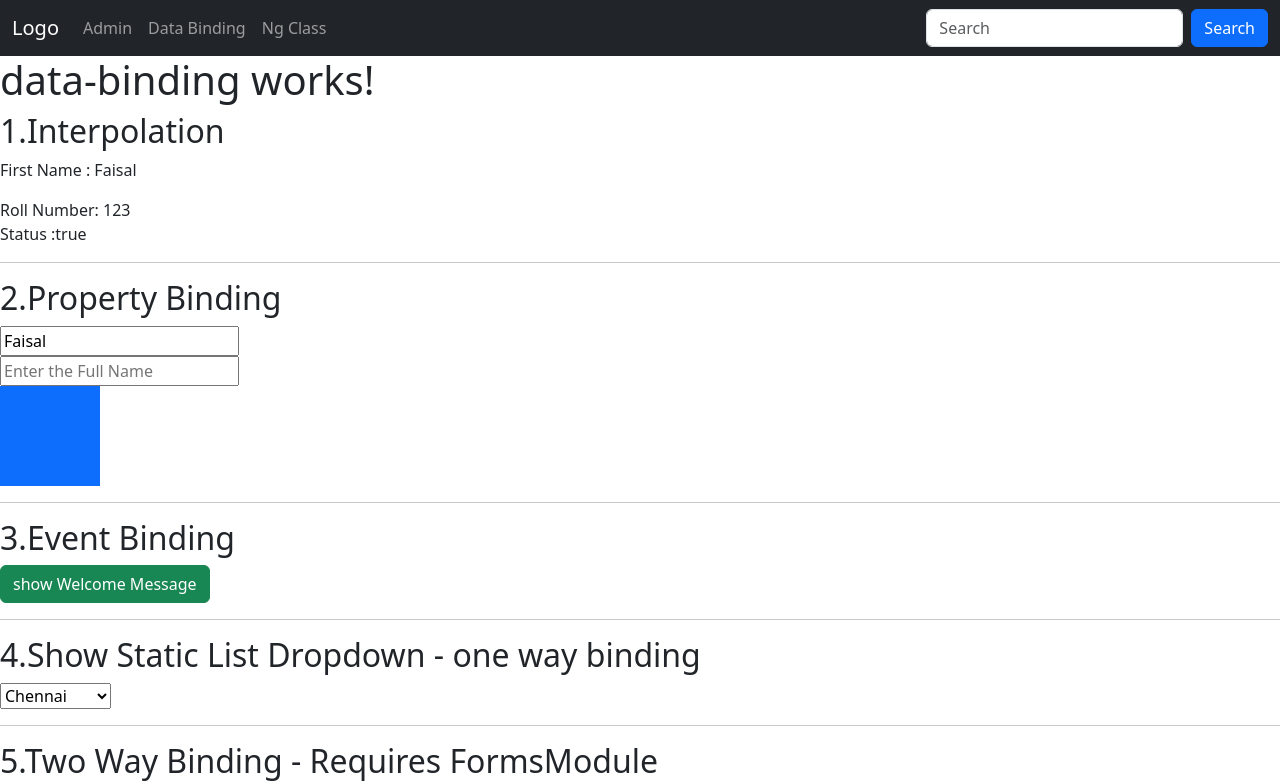
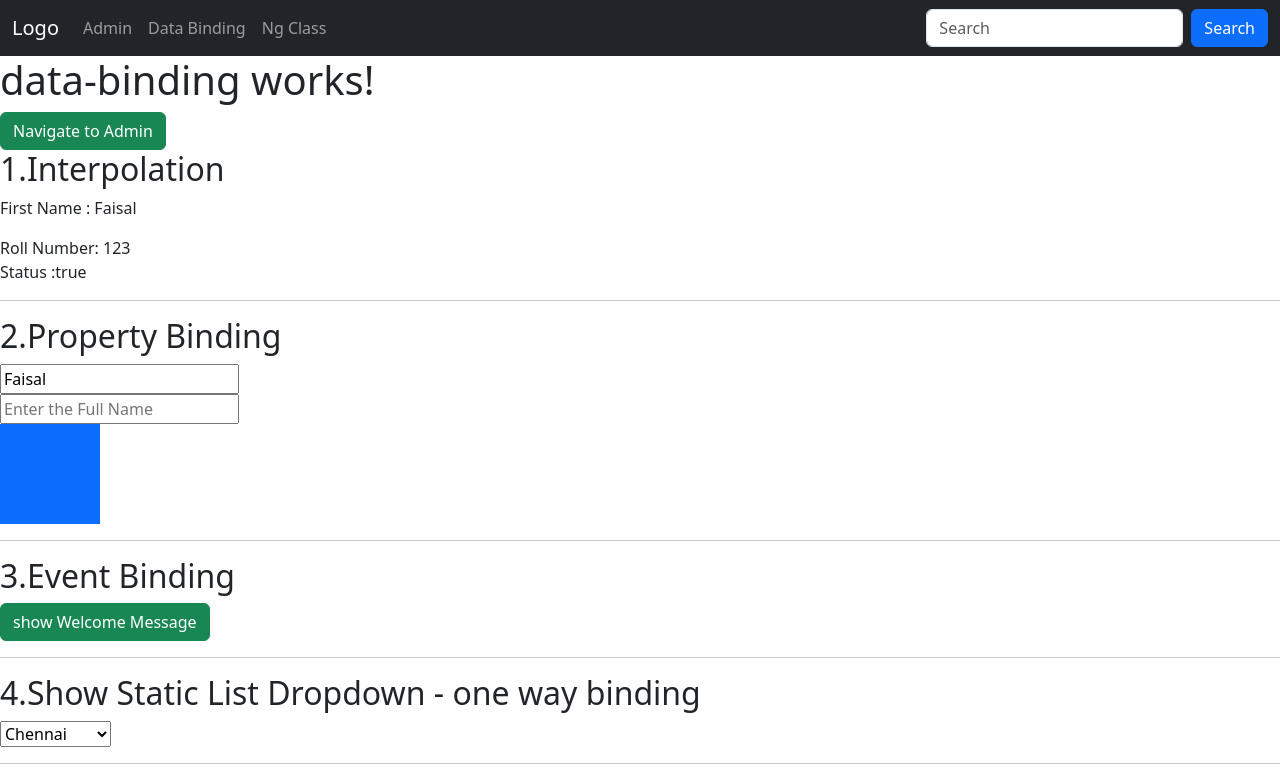
Before and after one commit to moh-faisal85/AngularJS, an Angular app in the folder Training.Angular19.Project/: page /dataBinding in a window 1280 px wide. Shown: the top 784 px of the page. Built offline with nearby package versions, Linux system fonts and the light colour scheme.

Commit message:
Part-9-Angular19-Navigate page by clicking button event and routerLink

```diff
--- a/Training.Angular19.Project/src/app/components/admin/admin.component.html
+++ b/Training.Angular19.Project/src/app/components/admin/admin.component.html
@@ -1 +1,2 @@
 <p class="text-welcome">admin works!</p>
+<button class="btn btn-primary" routerLink="/ng-class">Navigate to NgClass</button>
--- a/Training.Angular19.Project/src/app/components/admin/admin.component.ts
+++ b/Training.Angular19.Project/src/app/components/admin/admin.component.ts
@@ -1,8 +1,9 @@
 import { Component } from '@angular/core';
+import { RouterLink } from '@angular/router';
 
 @Component({
   selector: 'app-admin',
-  imports: [],
+  imports: [RouterLink],
   templateUrl: './admin.component.html',
   styleUrl: './admin.component.css'
 })
--- a/Training.Angular19.Project/src/app/components/data-binding/data-binding.component.html
+++ b/Training.Angular19.Project/src/app/components/data-binding/data-binding.component.html
@@ -1,4 +1,5 @@
 <h1>data-binding works!</h1>
+<button class="btn btn-success" routerLink="admin" (click)="navigateToAdmin()">Navigate to Admin</button>
 <h2>1.Interpolation</h2>
 <div class="row">
         <div class="col-6">
--- a/Training.Angular19.Project/src/app/components/data-binding/data-binding.component.ts
+++ b/Training.Angular19.Project/src/app/components/data-binding/data-binding.component.ts
@@ -1,5 +1,7 @@
 import { Component } from '@angular/core';
 import { FormsModule } from '@angular/forms';
+import { routes } from '../../app.routes';
+import { Router, RouterLink } from '@angular/router';
 
 @Component({
   selector: 'app-data-binding',
@@ -16,7 +18,7 @@ myPlaceholder:string = "Enter the Full Name";
 div1ClassName:string = "bg-primary";
 selectedCity:string  = "selectedCity";
 
-constructor() {
+constructor(private router:Router) {
   console.log(this.firstName);
   console.log(this.rollNumber);
   console.log(this.isActive);
@@ -38,4 +40,8 @@ OnCityChange()
 {
   alert("Selected City - Two Way Binding : "+this.selectedCity)
 }
+navigateToAdmin()
+{
+  this.router.navigateByUrl("/admin");
 }
+}
```
